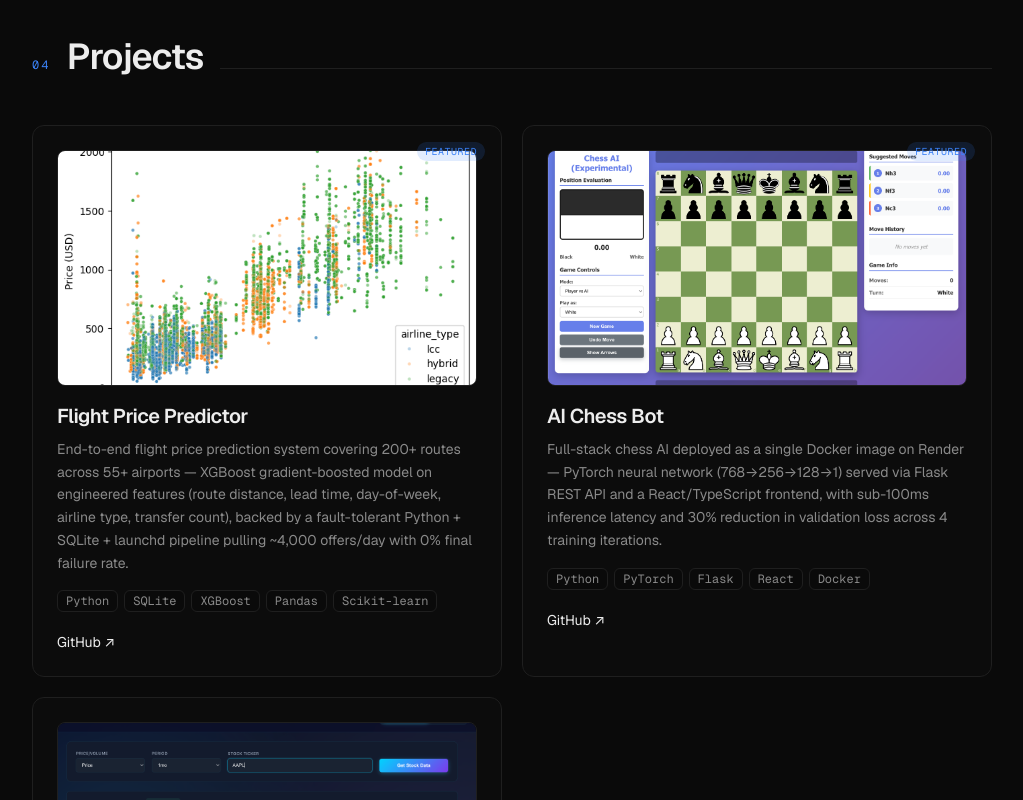
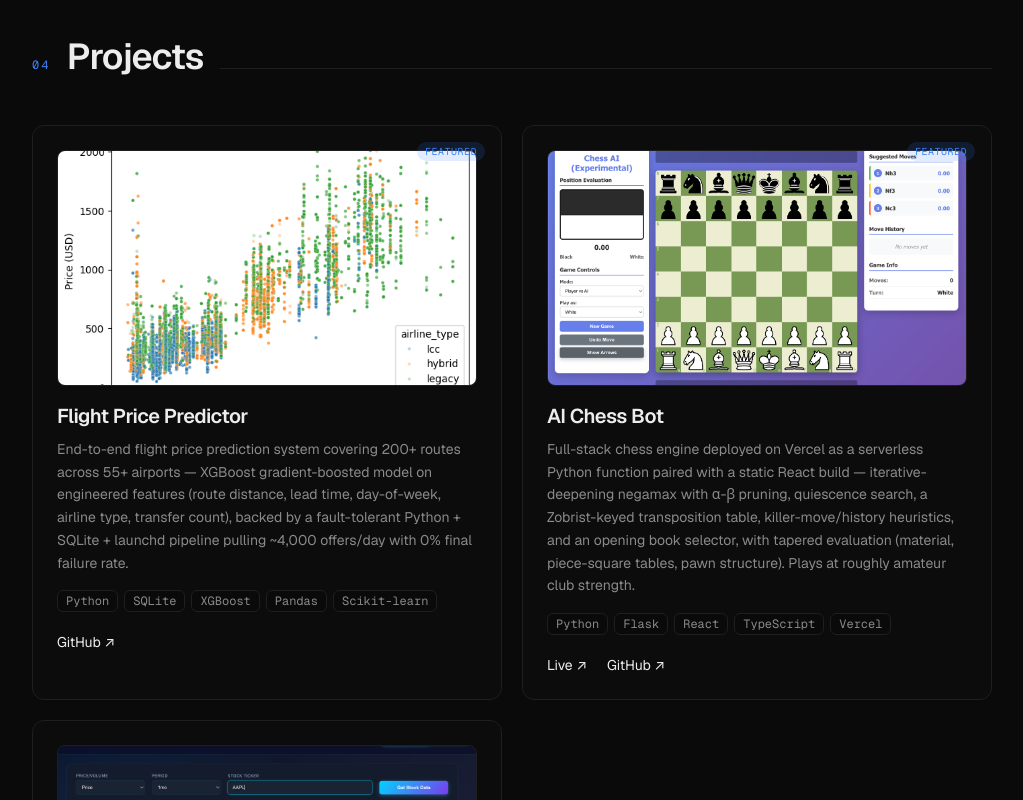
Before and after one commit to Quaden2307/personal-website, a Next.js app: page / in a window 1280 px wide. Shown: the part 3700-4500 px from the top of the page, without its empty margins (128-1151 px from the left). Built offline with nearby package versions, Linux system fonts and the light colour scheme.

Commit message:
fix project links, descriptions, and refresh resume

```diff
--- a/components/Projects.tsx
+++ b/components/Projects.tsx
@@ -17,16 +17,17 @@ const projects: Project[] = [
       "End-to-end flight price prediction system covering 200+ routes across 55+ airports — XGBoost gradient-boosted model on engineered features (route distance, lead time, day-of-week, airline type, transfer count), backed by a fault-tolerant Python + SQLite + launchd pipeline pulling ~4,000 offers/day with 0% final failure rate.",
     tags: ["Python", "SQLite", "XGBoost", "Pandas", "Scikit-learn"],
     cover: "/projects/flight-price.png",
-    repo: "https://github.com/Quaden2307",
+    repo: "https://github.com/Quaden2307/flight-price-predictor",
     featured: true,
   },
   {
     name: "AI Chess Bot",
     description:
-      "Full-stack chess AI deployed as a single Docker image on Render — PyTorch neural network (768→256→128→1) served via Flask REST API and a React/TypeScript frontend, with sub-100ms inference latency and 30% reduction in validation loss across 4 training iterations.",
-    tags: ["Python", "PyTorch", "Flask", "React", "Docker"],
+      "Full-stack chess engine deployed on Vercel as a serverless Python function paired with a static React build — iterative-deepening negamax with α-β pruning, quiescence search, a Zobrist-keyed transposition table, killer-move/history heuristics, and an opening book selector, with tapered evaluation (material, piece-square tables, pawn structure). Plays at roughly amateur club strength.",
+    tags: ["Python", "Flask", "React", "TypeScript", "Vercel"],
     cover: "/projects/chess-bot.png",
-    repo: "https://github.com/Quaden2307",
+    href: "https://chess-bot-deployment.vercel.app/",
+    repo: "https://github.com/Quaden2307/chess-engine",
     featured: true,
   },
   {
@@ -35,7 +36,8 @@ const projects: Project[] = [
       "Real-time stock analysis tool that visualizes market data and filters equities by user-defined criteria like volume, options, and volatility.",
     tags: ["Python", "Pandas", "NumPy", "React", "TypeScript"],
     cover: "/projects/stock-screener.png",
-    repo: "https://github.com/Quaden2307",
+    href: "https://stock-trader-deploy.onrender.com/",
+    repo: "https://github.com/Quaden2307/Stock-Trader",
   },
 ];
 
```
